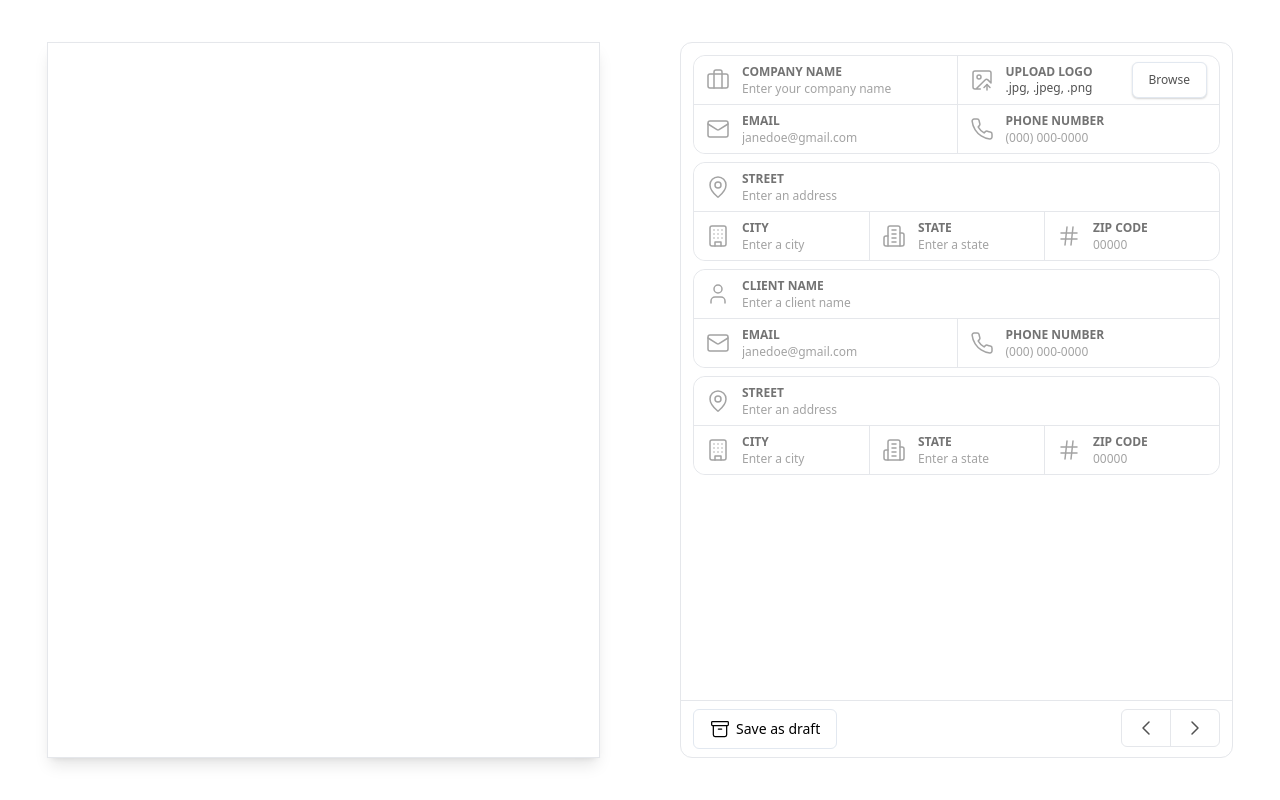
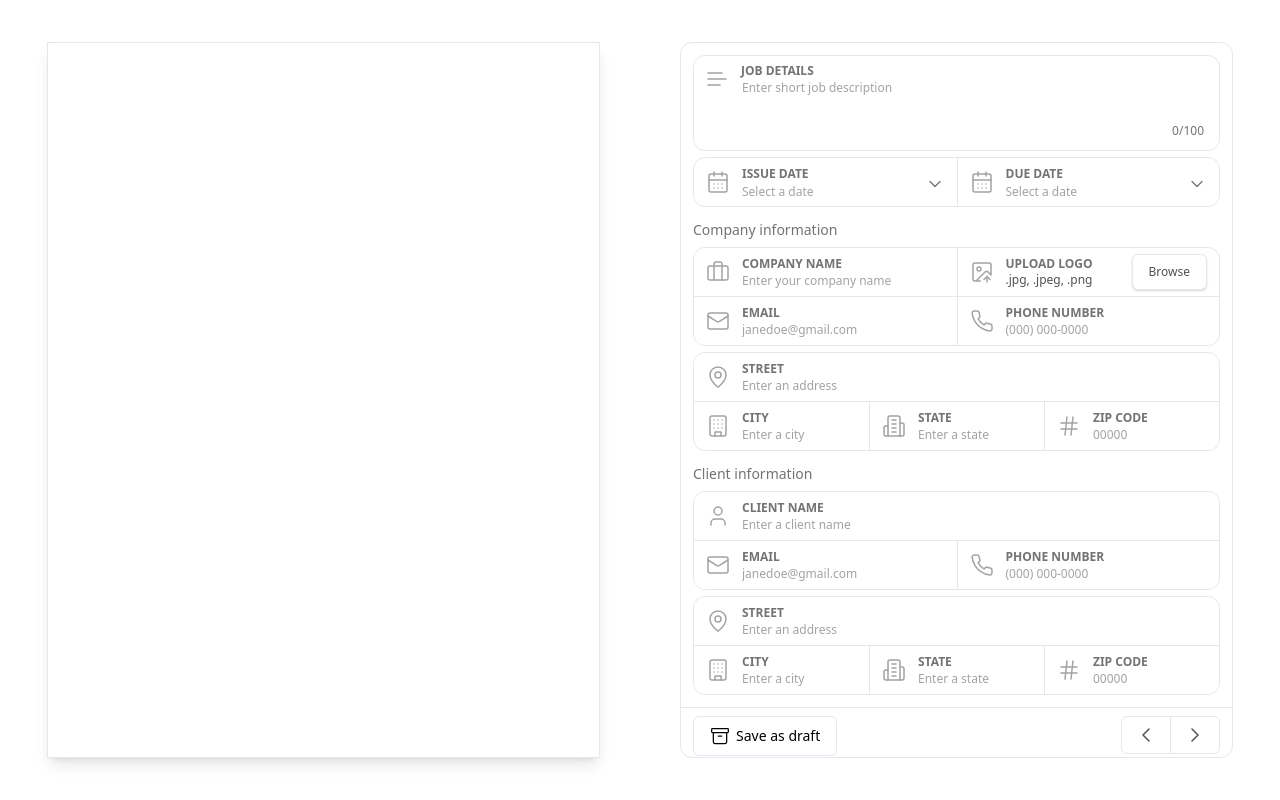
Before and after one commit to abilliti-dev/abilliti-frontend, a React (Vite) app: page /invoices/invoice-builder in a window 1280 px wide. Built offline with nearby package versions, Linux system fonts and the light colour scheme; no server answers.

Commit message:
setup ui for general-info section

```diff
--- /dev/null
+++ b/src/screens/invoices/components/date-input-group.tsx
@@ -0,0 +1,13 @@
+import DateInput from "@/components/input/date-input";
+import InputGroup from "@/components/input/input-group";
+
+export default function DateInputGroup() {
+  return (
+    <InputGroup
+      row1Inputs={[
+        (props) => <DateInput {...props} label="Issue date" />,
+        (props) => <DateInput {...props} label="Due date" />,
+      ]}
+    />
+  );
+}
--- a/src/screens/invoices/invoice-builder/components/section/general-info.tsx
+++ b/src/screens/invoices/invoice-builder/components/section/general-info.tsx
@@ -2,16 +2,29 @@ import AddressInputGroup from "@/screens/invoices/components/address-input-group
 import SectionContainer from "./section-container";
 import CompanyInfoInputGroup from "@/screens/invoices/components/company-info-input-group";
 import ClientInfoInputGroup from "@/screens/invoices/components/client-info-input-group";
+import DateInputGroup from "@/screens/invoices/components/date-input-group";
+import DescriptionInput from "@/components/input/description-input";
 
 export default function GeneralInfo() {
   return (
     <SectionContainer>
-      <div className="space-y-2">
-        <CompanyInfoInputGroup />
-        <AddressInputGroup />
+      <div className="space-y-2.5">
+        <div className="space-y-1.5">
+          <DescriptionInput label="Job details" placeholder="Enter short job description" />
+          <DateInputGroup />
+        </div>
 
-        <ClientInfoInputGroup />
-        <AddressInputGroup />
+        <div className="space-y-1.5">
+          <label className="text-sm text-neutral-500 font-medium">Company information</label>
+          <CompanyInfoInputGroup />
+          <AddressInputGroup />
+        </div>
+
+        <div className="space-y-1.5">
+          <label className="text-sm text-neutral-500 font-medium">Client information</label>
+          <ClientInfoInputGroup />
+          <AddressInputGroup />
+        </div>
       </div>
     </SectionContainer>
   );
```
